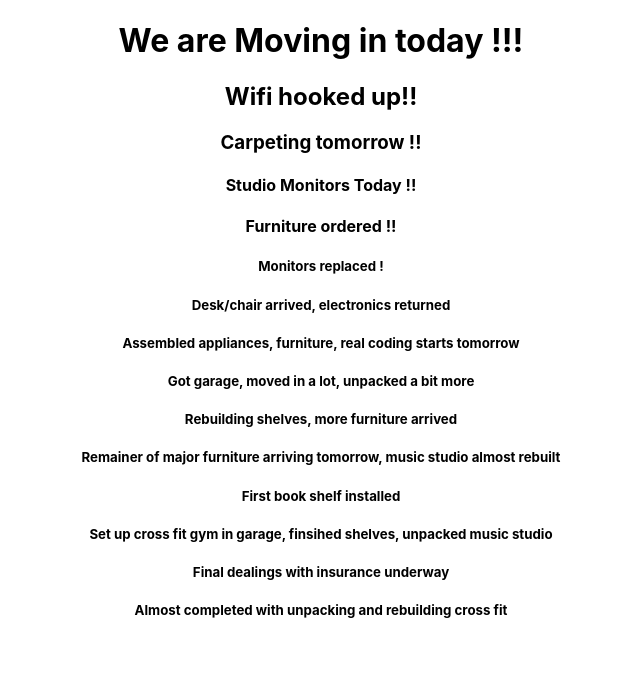
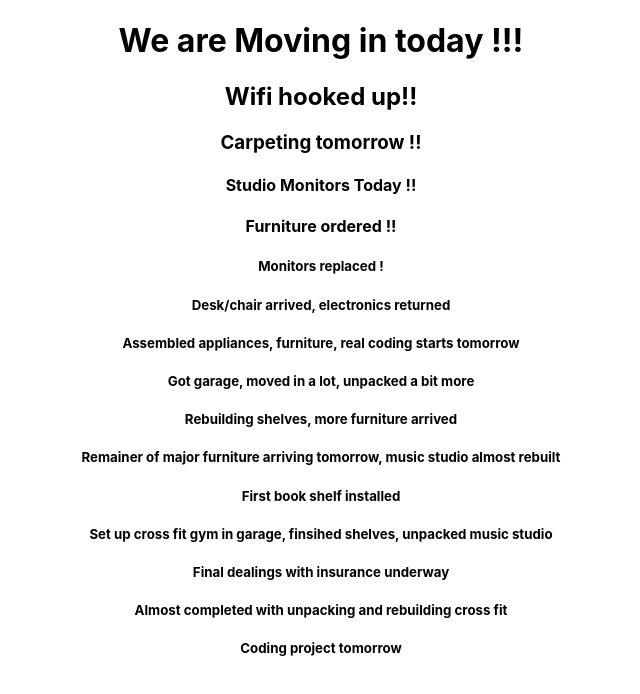
Before and after one commit to stevekutz/mov_inv_exp, a React (Create React App) app in the folder app/: page / in a window 1280 px wide. Shown: the top 694 px of the page, without its empty margins (319-959 px from the left). Built offline with nearby package versions, Linux system fonts and the light colour scheme.

Commit message:
added info 9aaa

```diff
--- a/app/src/App.js
+++ b/app/src/App.js
@@ -20,6 +20,7 @@ function App() {
         <h5> Set up cross fit gym in garage, finsihed shelves, unpacked music studio</h5>
         <h5> Final dealings with insurance underway </h5>
         <h5> Almost completed with unpacking and rebuilding cross fit </h5>
+        <h5> Coding project tomorrow </h5>
     </div>
   );
 }
```
